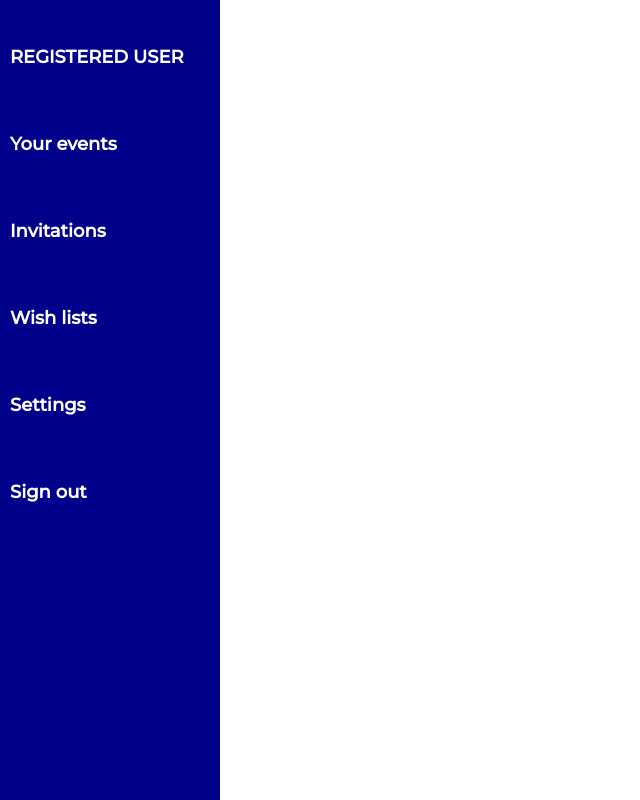
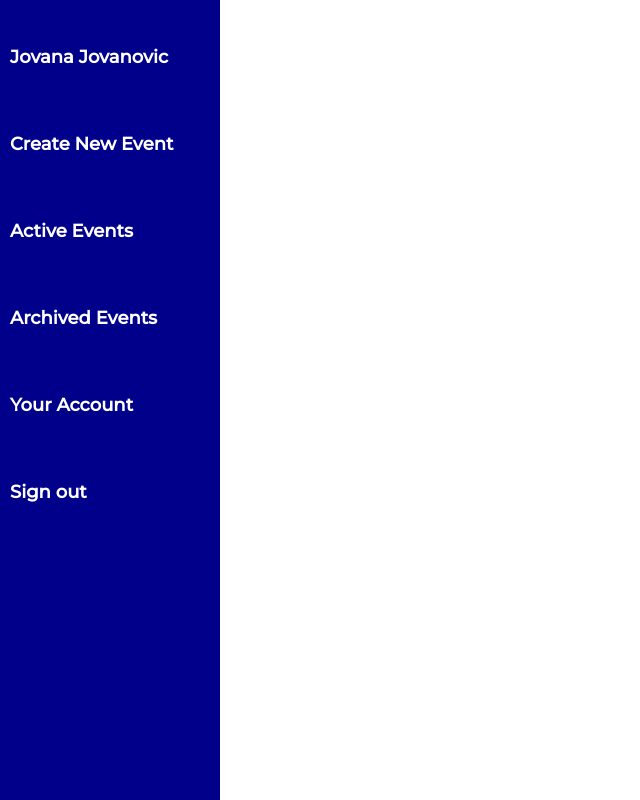
Before and after one commit to NatasaMujic/web_probno, a PHP site: page /register_dashboard.php in a window 1280 px wide. Shown: the whole page, without its empty margins (0-640 px from the left). Run offline with PHP 8.4, Linux system fonts and the light colour scheme; a user stored in the database is signed in; some libraries are stand-ins or nearby versions.

Commit message:
Add files via upload

```diff
--- /dev/null
+++ b/db_functions.php
@@ -0,0 +1,27 @@
+<?php
+
+const DB_HOST = 'localhost';
+const DB_USER = 'root';
+const DB_PASS = '';
+const DB_NAME = 'event';
+try {
+    $con = new PDO("mysql:host=" . DB_HOST . ";dbname=" . DB_NAME, DB_USER, DB_PASS, [PDO::MYSQL_ATTR_INIT_COMMAND => "SET NAMES 'utf8'"]);
+} catch (PDOException $e) {
+    exit("Error: " . $e->getMessage());
+}
+
+function createNewEvent($event_name, $image, $desc, $address, $city, $state, $date, $allow_comment, $user_id, $con): void
+{
+    $sql = "INSERT INTO new_event (`event_name`,`image`,`description`,`address`,`city`,`state`,`date`,`allow_comments`,`blocked`,`user_id`) VALUES (:ev_name,:image,:desc,:address,:city,:state,:date,:allow_comment,`0`,:user_id);";
+    $query = $con->prepare($sql);
+    $query->bindParam(':event_name', $event_name, PDO::PARAM_STR);
+    $query->bindParam(':image', $image, PDO::PARAM_STR);
+    $query->bindParam(':desc', $desc, PDO::PARAM_STR);
+    $query->bindParam(':address', $address, PDO::PARAM_STR);
+    $query->bindParam(':city', $city, PDO::PARAM_STR);
+    $query->bindParam(':state', $state, PDO::PARAM_STR);
+    $query->bindParam(':date', $date, PDO::PARAM_STR);
+    $query->bindParam(':allow_comment', $allow_comment, PDO::PARAM_BOOL);
+    $query->bindParam(':user_id', $user_id, PDO::PARAM_INT);
+    $query->execute();
+}
--- a/login.php
+++ b/login.php
@@ -1,4 +1,3 @@
-
 <!DOCTYPE html>
 <html>
 <head>
@@ -7,7 +6,6 @@
     <script src="https://ajax.googleapis.com/ajax/libs/jquery/3.6.4/jquery.min.js"></script>
     <script src="https://maxcdn.bootstrapcdn.com/bootstrap/3.4.1/js/bootstrap.min.js"></script>
     <link href="https://fonts.googleapis.com/css2?family=Montserrat:wght@300&display=swap" rel="stylesheet">
-
     <style>
         body{
             font-family: 'Montserrat', sans-serif;
@@ -26,10 +24,10 @@
             width: 80px;
             height: 80px;
         }
-
     </style>
 </head>
 <body>
+
 <div class="container">
 
     <form class="form-signup text-center"  id="login-form" method="post" action="login_check.php">
@@ -45,7 +43,7 @@
             <input type="password" class="form-control" id="password" name="password" placeholder="Password">
         </div>
 
-        <input type="submit" class="btn btn-warning btn-block" id="login" name="login" value="Submit">
+        <input type="submit" class="btn btn-warning btn-block" id="login" name="login" value="LOG IN">
         <hr>
         <a href="#">Forgot your password?</a>
         <div class="row" style="margin-top: 20px;">
--- a/register_dashboard.php
+++ b/register_dashboard.php
@@ -25,7 +25,7 @@
           overflow-x: hidden;
       }
         .content {
-            display: none; /* Inicijalno sakrivanje svih sadržaja */
+            display: none;
         }
 
       .yourEvents{
@@ -63,76 +63,77 @@
 
     </style>
 </head>
-<body>
+<div>
+
+<?php
+require("db_functions.php");
+
+session_start();
+
+if (!isset($_SESSION['user_id'])) {
+    //redirection on the login page if the user is not logged in
+    header("Location: login.php");
+    exit();
+}
+else{
+    $username = $_SESSION['firstName'] . " " . $_SESSION['lastName'];
+}
+?>
 
 <div class="container-fluid">
     <div class="navigation">
         <ul>
             <li>
                 <a href="#" class="link" data-target="content1">
-                    <span class="title">REGISTERED USER</span>
-                </a>
-            </li>
-
-            <li>
-                <a href="#" class="link" data-target="content2">
-                    <span class="title">Your events</span>
-                </a>
-            </li>
-
-            <li>
-                <a href="#" class="link" data-target="content3">
-                    <span class="title">Invitations</span>
-                </a>
-            </li>
-
-            <li>
-                <a href="#" class="link" data-target="content4">
-                    <span class="title">Wish lists</span>
-                </a>
-            </li>
-
-            <li>
-                <a href="#" class="link" data-target="content5">
-                    <span class="title">Settings</span>
+                    <span class="title"><?php echo $username ?></span>
                 </a>
             </li>
             <li>
-                <?php
-
-                echo "
-
-                <a href='logout.php' class='link' data-target='content6'>
+                <a href="#" class="link" data-target="content2">
+                    <span class="title">Create New Event</span>
+                </a>
+            </li>
+            <li>
+                <a href="#" class="link" data-target="content3">
+                    <span class="title">Active Events</span>
+                </a>
+            </li>
+            <li>
+                <a href="#" class="link" data-target="content4">
+                    <span class="title">Archived Events</span>
+                </a>
+            </li>
+            <li>
+                <a href="#" class="link" data-target="content5">
+                    <span class="title">Your Account</span>
+                </a>
+            </li>
+            <li>
+                <a href='logout.php' class="link" data-target='content6'>
                     <span class='title'>Sign out</span>
                 </a>
-                ";
-              ?>
             </li>
         </ul>
     </div>
+</div>
 
-</div>
     <div id="content1" class="content">
         <h1>Welcome registered user!</h1>
-
+        <?php
+        $username = $_SESSION['firstName'];
+        echo "Welcome back, $username!";
+        ?>
     </div>
 
     <div id="content2" class="content">
         <div class="yourEvents">
             <?php
-        session_start();
 
-        if (isset($_SESSION['firstName'])) {
-            $username = $_SESSION['firstName'];
-            echo "Welcome $username again!";
-        } else {
-            // redirection on the login page if the user is not logged
-           // header("Location: register_dashboard.php");
-            //exit();
-        }
+            if (isset($_POST['eventName']) && isset($_POST['image']) && isset($_POST['shortText']) && isset($_POST['eventAddress']) && isset($_POST['eventCity']) && isset($_POST['eventState']) && isset($_POST['eventDate']) && isset($_POST['eventAllowComment']))
+                createNewEvent($_POST['eventName'],$_POST['image'],$_POST['shortText'],$_POST['eventAddress'],$_POST['eventCity'],$_POST['eventState'],$_POST['eventDate'],$_POST['eventAllowComment'],$_SESSION['user_id'], $con);
             ?>
 
-        <h2>Create your event</h2>
+            <h2>Create new event</h2>
             <br>
             <form class="forma" method="post" action=""  enctype="multipart/form-data">
                 <div class="form-row">
@@ -174,18 +175,51 @@
 
                 </div>
                 <div class="form-row">
-            <div class="form-group  col-md-6">
-                <label for="inputAllowComment">Allow comment</label>
-                <input type="number" class="form-control"  id="eventAllowComment" name="eventAllowComment">
-            </div>
-            <div class="form-group  col-md-6">
-                <label for="inputBlocked">Blocked</label>
-                <input type="number" class="form-control"  id="eventBlocked" name="eventBlocked">
+                    <div class="form-group  col-md-2">
+                        <label for="inputAllowComment">Allow comments</label>
+                        <input type="checkbox" class="form-control" id="eventAllowComment" name="eventAllowComment">
                     </div>
                 </div>
                 <button type="submit" class="btn btn-primary">Create</button>
+
             </form>
             <br><br>
+
+        </div>
+    </div>
+
+    <div id="content3" class="content">
+        <div class="yourEvents">
+            <form class="form-contact">
+                <h2>Create invitations for your guests</h2>
+                <br>
+                <div class="form-group">
+                    <label for="guestName">Guest Name</label>
+                    <input type="text" class="form-control" id="guestName" placeholder="Name">
+                </div>
+                <div class="form-group">
+                    <label for="guestLastName">Guest Last Name</label>
+                    <input type="text" class="form-control" id="guestLastName" placeholder="Last Name">
+                </div>
+                <div class="form-group">
+                    <label for="message">Your message</label>
+                    <textarea class="form-control" id="message" rows="3">Message for Guest</textarea>
+                </div>
+                <div class="form-group">
+                    <label for="exampleInputEmail1">Email address</label>
+                    <br>
+                    <input type="email" class="form-control" id="exampleInputEmail1" aria-describedby="emailHelp" placeholder="Enter email">
+                    <small id="emailHelp" class="form-text text-muted">We'll never share your email with anyone else.</small>
+                </div>
+
+                <br>
+                <button type="submit" class="btn btn-primary" id="submit">Submit</button>
+            </form>
+        </div>
+    </div>
+
+    <div id="content4" class="content">
+        <div class="yourEvents">
             <h2>List of your events</h2>
             <div class="details">
                 <div class="recentEvents">
@@ -235,39 +269,9 @@
                     </table>
                 </div>
             </div>
-
         </div>
     </div>
 
-    <div id="content3" class="content">
-        <div class="yourEvents">
-            <form class="form-contact">
-                <h2>Create invitations for your guests</h2>
-                <br>
-                <div class="form-group">
-                    <label for="guestName">Guest Name</label>
-                    <input type="text" class="form-control" id="guestName" placeholder="Name">
-                </div>
-                <div class="form-group">
-                    <label for="guestLastName">Guest Last Name</label>
-                    <input type="text" class="form-control" id="guestLastName" placeholder="Last Name">
-                </div>
-                <div class="form-group">
-                    <label for="message">Your message</label>
-                    <textarea class="form-control" id="message" rows="3">Message for Guest</textarea>
-                </div>
-                <div class="form-group">
-                    <label for="exampleInputEmail1">Email address</label>
-                    <br>
-                    <input type="email" class="form-control" id="exampleInputEmail1" aria-describedby="emailHelp" placeholder="Enter email">
-                    <small id="emailHelp" class="form-text text-muted">We'll never share your email with anyone else.</small>
-                </div>
-
-                <br>
-                <button type="submit" class="btn btn-primary" id="submit">Submit</button>
-            </form>
-        </div>
-    </div>
     <div id="content5" class="content">
         <div class="yourEvents">
             <form class="form-signup text-center" id="registerForm" method="post" action="register_dashboard.php">
@@ -309,7 +313,13 @@
             </form>
         </div>
     </div>
-<div id="content6" class="content"></div>
+
+    <div id="content6" class="content">
+        <?php //include("logout.php"); ?>
+    </div>
+
+
+
 </div>
 <?php
 //php for creating registered user and entry data into database
@@ -332,14 +342,12 @@ if ($_SERVER["REQUEST_METHOD"] == "POST") {
         $confirmPassword = $_POST["confirm_password"];
 
 
-
-
         if (empty($firstName) || empty($lastName) || empty($email) || empty($password) || empty($confirmPassword)) {
             echo "All fields required!.";
         } elseif (!filter_var($email, FILTER_VALIDATE_EMAIL)) {
             echo "Email is not valid!.";
         } elseif ($password !== $confirmPassword) {
-            echo "Passwords does not match!.";
+            echo "Passwords do not match!.";
         } else {
 
             $hashedPassword = password_hash($password, PASSWORD_BCRYPT);
@@ -355,7 +363,6 @@ if ($_SERVER["REQUEST_METHOD"] == "POST") {
             // get ID of registered user for making events
             $registeredUserId = $pdo->lastInsertId();
             $_SESSION['firstName'] = $firstName;
-            //prikaz unesenih podataka na registracijskoj stranici
 
                 echo "<div style='display: flex; flex-direction: column; align-items: center; justify-content: center; height: 100vh;'>";
                 echo "<h1 style='text-align: center;'>Welcome " . $firstName . "</h1>";
@@ -376,7 +383,6 @@ if ($_SERVER["REQUEST_METHOD"] == "POST") {
 //php for creating events and entry data into database
 
 if ($_SERVER["REQUEST_METHOD"] == "POST") {
-    // Provera da li su svi potrebni podaci dostavljeni
     if (isset($_POST["eventName"]) && isset($_FILES["image"]) && isset($_POST["shortText"]) && isset($_POST["eventAddress"]) && isset($_POST["eventCity"]) && isset($_POST["eventState"]) && isset($_POST["eventDate"]) && isset($_POST["eventAllowComment"]) && isset($_POST["eventBlocked"])) {
 
         $eventName = $_POST["eventName"];
@@ -449,7 +455,6 @@ if ($_SERVER["REQUEST_METHOD"] == "POST") {
   });
 }
 
-//JS za slanje invitations-a
   const guestName=document.getElementById("guestName");
   const guestLastName=document.getElementById("guestLastName");
   const message=document.getElementById("message");
```
Also changed, not shown: login_check.php (+9 -6 lines). Lines whose indentation alone changed are shown as unchanged.
